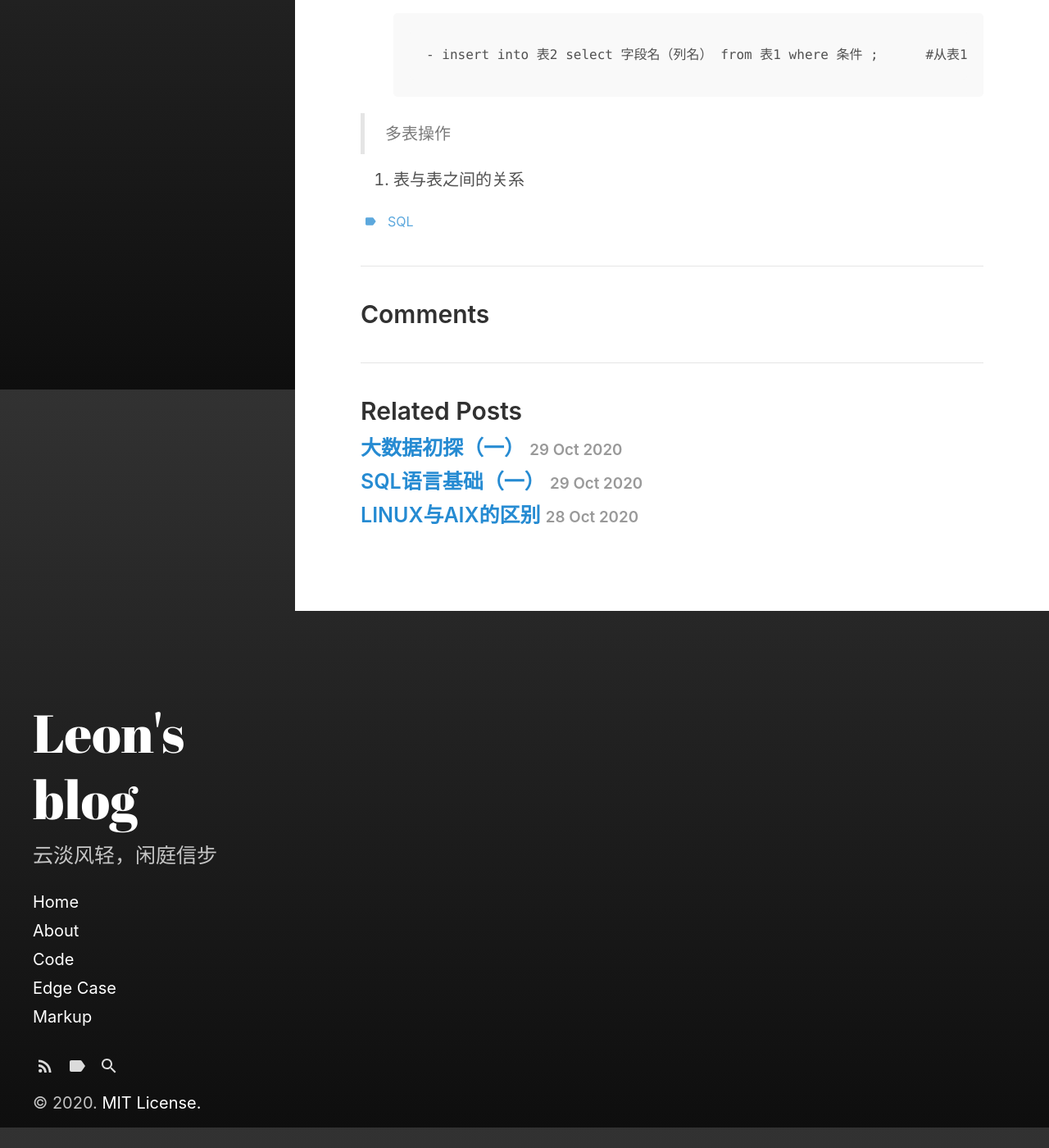
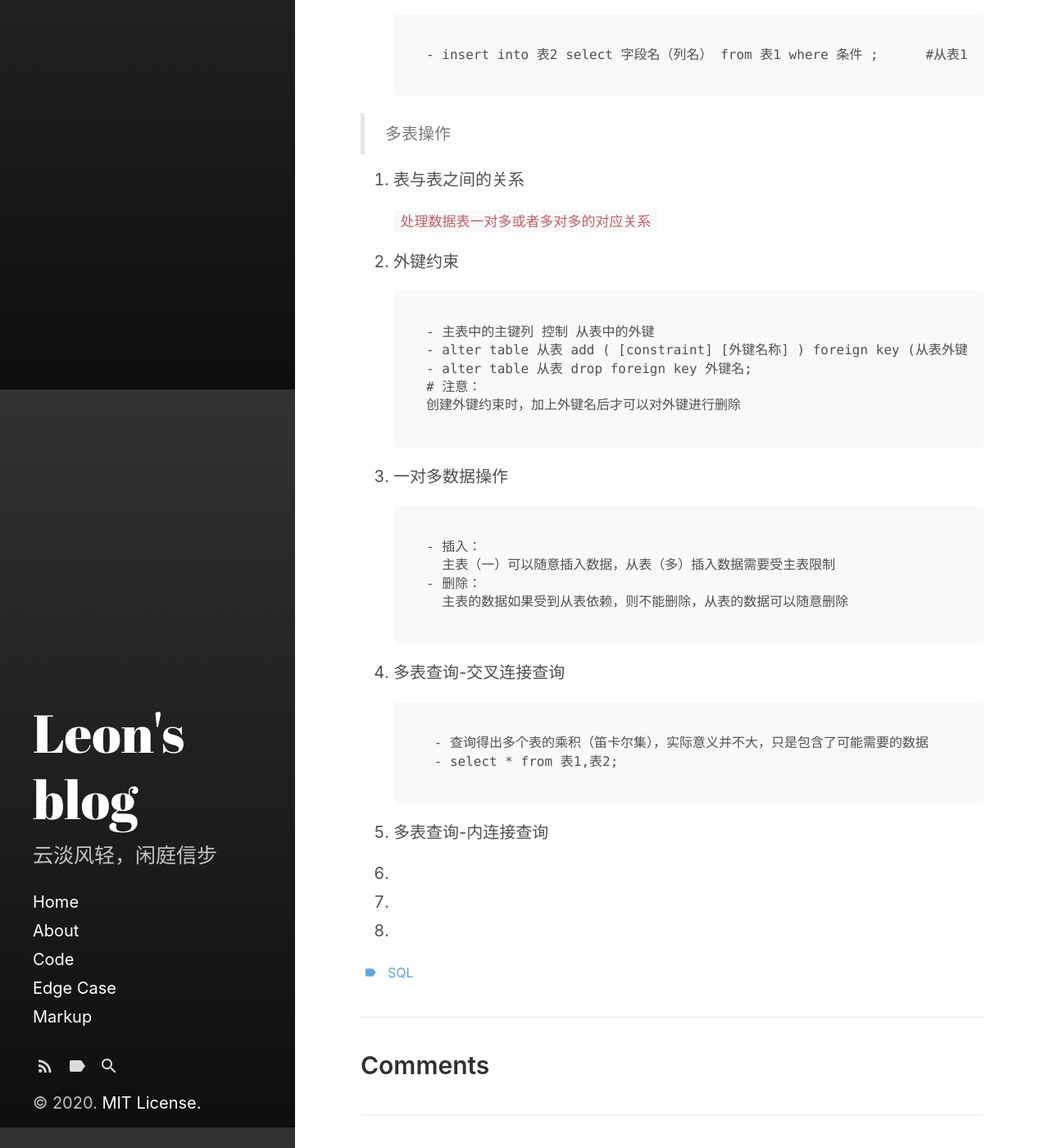
Before and after one commit to WnLeon/blog, a Jekyll site: the page built from _posts/2020-10-30-SQL语言基础（二）.md, in a window 1280 px wide and 1400 px high, scrolled down 3125 px. Shown: the whole window at 82% size. Built offline with Jekyll 4.4.1, drawn with Linux system fonts in a browser that asks for light colours.

Commit message:
post SQL语言基础 update  2020/11/02

````diff
--- a/_posts/2020-10-30-SQL语言基础（二）.md
+++ b/_posts/2020-10-30-SQL语言基础（二）.md
@@ -116,3 +116,36 @@ SQL语言是一种数据库查询和程序设计语言，用于存取数据以
 > 多表操作
 
 1. 表与表之间的关系
+
+   `处理数据表一对多或者多对多的对应关系`
+
+2. 外键约束
+
+   ```
+   - 主表中的主键列 控制 从表中的外键
+   - alter table 从表 add ( [constraint] [外键名称] ) foreign key (从表外键字段名) reference 主表(主表的主键);    # 创建外键约束
+   - alter table 从表 drop foreign key 外键名;                                                                 # 删除外键约束
+   # 注意：
+   创建外键约束时，加上外键名后才可以对外键进行删除
+   ```
+3. 一对多数据操作
+
+   ```
+   - 插入：
+     主表（一）可以随意插入数据，从表（多）插入数据需要受主表限制
+   - 删除：
+     主表的数据如果受到从表依赖，则不能删除，从表的数据可以随意删除
+   ```
+4. 多表查询-交叉连接查询
+
+    ```
+    - 查询得出多个表的乘积（笛卡尔集），实际意义并不大，只是包含了可能需要的数据
+    - select * from 表1,表2;
+    ```
+5. 多表查询-内连接查询
+
+6.
+
+7.
+
+8.
````
